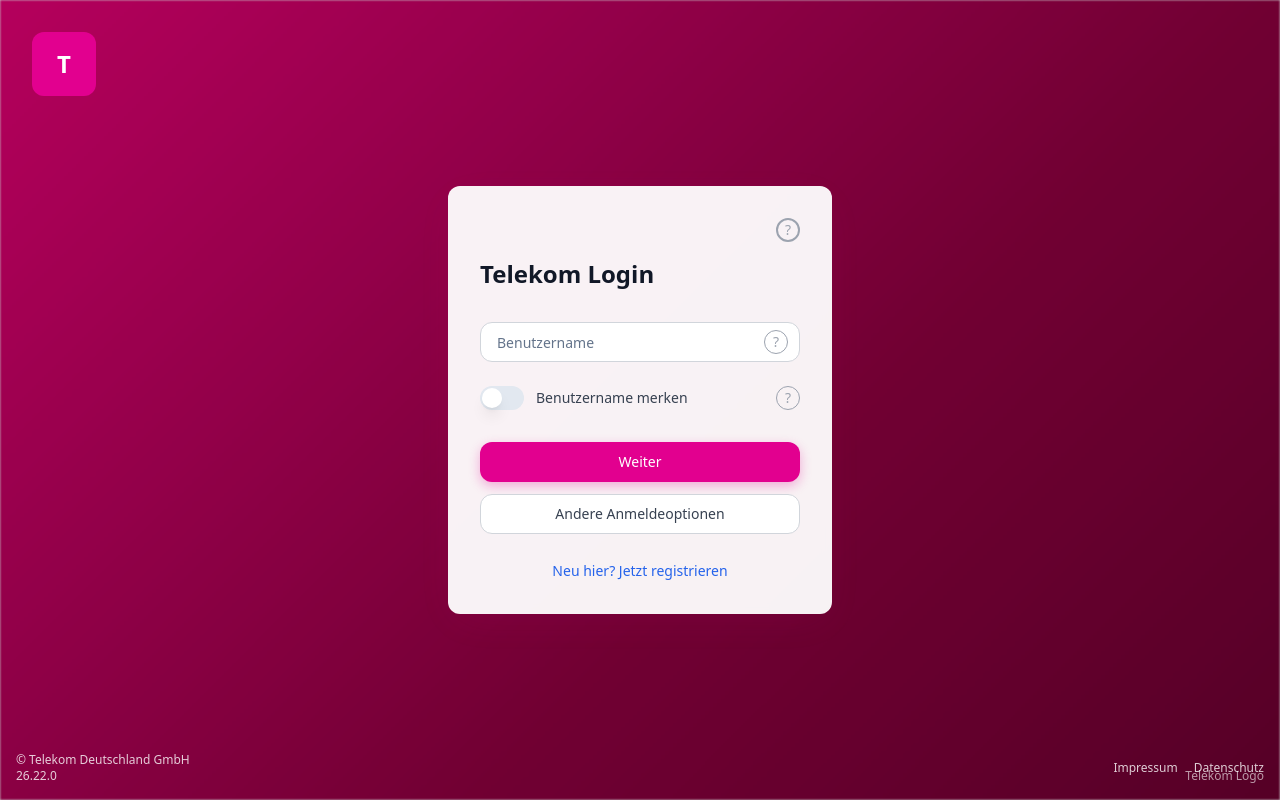
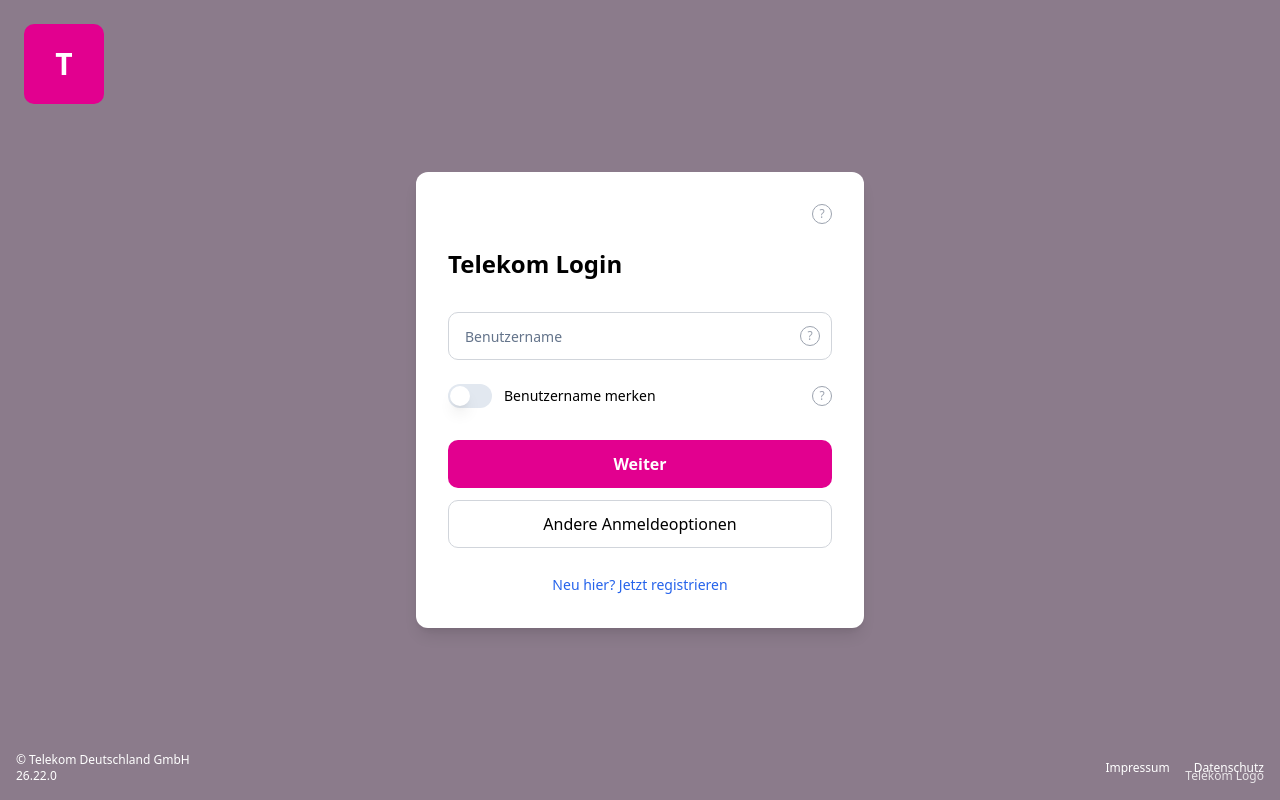
Before and after one commit to johnpain190/telekom-project, a React (Vite) app: page /login in a window 1280 px wide. Built offline with nearby package versions, Linux system fonts and the light colour scheme.

Commit message:
Refine login page replica
Implement username input and password tab display, ensuring exact replica of screenshots with matching sizes, widths, and colors.

```diff
--- a/src/pages/Login.tsx
+++ b/src/pages/Login.tsx
@@ -3,44 +3,54 @@ import { Button } from "@/components/ui/button";
 import { Card } from "@/components/ui/card";
 import { Input } from "@/components/ui/input";
 import { Switch } from "@/components/ui/switch";
+import { ChevronDown, Eye, EyeOff, User, ArrowLeft } from "lucide-react";
 
 const Login = () => {
+  const [step, setStep] = useState<'username' | 'password'>('username');
   const [username, setUsername] = useState("");
+  const [password, setPassword] = useState("");
   const [rememberUser, setRememberUser] = useState(false);
+  const [stayLoggedIn, setStayLoggedIn] = useState(false);
+  const [showPassword, setShowPassword] = useState(false);
+
+  const handleUsernameSubmit = () => {
+    if (username.trim()) {
+      setStep('password');
+    }
+  };
+
+  const handleBack = () => {
+    setStep('username');
+  };
+
+  const handleLogin = () => {
+    // Handle login logic here
+    console.log('Login with:', { username, password });
+  };
 
   return (
-    <div className="min-h-screen relative overflow-hidden">
+    <div className="min-h-screen relative" style={{ backgroundColor: '#8B7B8B' }}>
       {/* Telekom Logo */}
-      <div className="absolute top-8 left-8 z-10">
-        <div className="w-16 h-16 bg-telekom rounded-lg flex items-center justify-center">
-          <span className="text-white text-2xl font-bold">T</span>
+      <div className="absolute top-6 left-6 z-10">
+        <div className="w-20 h-20 bg-telekom rounded-md flex items-center justify-center">
+          <span className="text-white text-3xl font-bold">T</span>
         </div>
       </div>
 
-      {/* Background */}
-      <div className="absolute inset-0"
-           style={{
-             background: 'linear-gradient(135deg, #E20074 0%, #B8005C 30%, #8E0040 60%, #6B0030 100%)',
-             filter: 'blur(1px)'
-           }} />
-
-      {/* Overlay */}
-      <div className="absolute inset-0 bg-black/20" />
-
       {/* Main Content */}
-      <div className="relative z-10 min-h-screen flex items-center justify-center px-4">
-        <Card className="w-full max-w-sm p-8 border-0 bg-white/95 backdrop-blur-sm"
-              style={{ boxShadow: 'var(--shadow-card)' }}>
-
+      <div className="min-h-screen flex items-center justify-center px-4">
+        <Card className="w-full max-w-md bg-white rounded-lg shadow-lg border-0">
+          {step === 'username' ? (
+            <div className="p-8">
               {/* Help Icon */}
-          <div className="flex justify-end mb-4">
-            <button className="w-6 h-6 rounded-full border-2 border-gray-400 flex items-center justify-center text-gray-400 text-sm">
+              <div className="flex justify-end mb-6">
+                <button className="w-5 h-5 rounded-full border border-gray-400 flex items-center justify-center text-gray-400 text-xs">
                   ?
                 </button>
               </div>
 
               {/* Title */}
-          <h1 className="text-2xl font-semibold text-gray-900 mb-8">
+              <h1 className="text-2xl font-bold text-black mb-8">
                 Telekom Login
               </h1>
 
@@ -52,9 +62,9 @@ const Login = () => {
                     placeholder="Benutzername"
                     value={username}
                     onChange={(e) => setUsername(e.target.value)}
-                className="w-full px-4 py-3 border border-gray-300 rounded-lg focus:ring-2 focus:ring-telekom focus:border-transparent"
+                    className="w-full h-12 px-4 border border-gray-300 rounded-md text-base focus:ring-2 focus:ring-telekom focus:border-telekom"
                   />
-              <button className="absolute right-3 top-1/2 transform -translate-y-1/2 w-6 h-6 rounded-full border border-gray-400 flex items-center justify-center text-gray-400 text-sm">
+                  <button className="absolute right-3 top-1/2 transform -translate-y-1/2 w-5 h-5 rounded-full border border-gray-400 flex items-center justify-center text-gray-400 text-xs">
                     ?
                   </button>
                 </div>
@@ -68,54 +78,148 @@ const Login = () => {
                     onCheckedChange={setRememberUser}
                     className="data-[state=checked]:bg-telekom"
                   />
-              <span className="text-sm text-gray-700">Benutzername merken</span>
+                  <span className="text-sm text-black">Benutzername merken</span>
                 </div>
-            <button className="w-6 h-6 rounded-full border border-gray-400 flex items-center justify-center text-gray-400 text-sm">
+                <button className="w-5 h-5 rounded-full border border-gray-400 flex items-center justify-center text-gray-400 text-xs">
                   ?
                 </button>
               </div>
 
               {/* Buttons */}
-          <div className="space-y-3">
+              <div className="space-y-3 mb-6">
                 <Button
-              className="w-full bg-telekom hover:bg-telekom-dark text-white py-3 rounded-lg font-medium transition-colors"
-              style={{ boxShadow: 'var(--shadow-button)' }}
+                  onClick={handleUsernameSubmit}
+                  className="w-full h-12 bg-telekom hover:bg-telekom-dark text-white text-base font-semibold rounded-md"
                 >
                   Weiter
                 </Button>
 
                 <Button
                   variant="outline"
-              className="w-full border-gray-300 text-gray-700 py-3 rounded-lg font-medium hover:bg-gray-50"
+                  className="w-full h-12 border-gray-300 text-black bg-white hover:bg-gray-50 text-base font-medium rounded-md"
                 >
                   Andere Anmeldeoptionen
                 </Button>
               </div>
 
               {/* Register Link */}
-          <div className="text-center mt-6">
-            <button className="text-blue-600 hover:text-blue-700 text-sm font-medium">
+              <div className="text-center">
+                <button className="text-blue-600 hover:text-blue-700 text-sm">
                   Neu hier? Jetzt registrieren
                 </button>
               </div>
+            </div>
+          ) : (
+            <div className="p-8">
+              {/* User Info Header */}
+              <div className="flex items-center justify-between mb-6">
+                <div className="flex items-center space-x-2">
+                  <div className="w-8 h-8 bg-gray-400 rounded-full flex items-center justify-center">
+                    <User className="w-4 h-4 text-white" />
+                  </div>
+                  <span className="text-sm text-black">{username}</span>
+                  <ChevronDown className="w-4 h-4 text-gray-400" />
+                </div>
+                <button className="w-5 h-5 rounded-full border border-gray-400 flex items-center justify-center text-gray-400 text-xs">
+                  ?
+                </button>
+              </div>
+
+              {/* Title */}
+              <h1 className="text-2xl font-bold text-black mb-8">
+                Passwort eingeben
+              </h1>
+
+              {/* Password Input */}
+              <div className="mb-4">
+                <div className="relative">
+                  <Input
+                    type={showPassword ? "text" : "password"}
+                    placeholder="Passwort"
+                    value={password}
+                    onChange={(e) => setPassword(e.target.value)}
+                    className="w-full h-12 px-4 pr-12 border border-gray-300 rounded-md text-base bg-gray-100 focus:ring-2 focus:ring-telekom focus:border-telekom"
+                    style={{ backgroundColor: '#E8E8E8' }}
+                  />
+                  <button
+                    type="button"
+                    onClick={() => setShowPassword(!showPassword)}
+                    className="absolute right-3 top-1/2 transform -translate-y-1/2 text-gray-500"
+                  >
+                    {showPassword ? <EyeOff className="w-5 h-5" /> : <Eye className="w-5 h-5" />}
+                  </button>
+                </div>
+              </div>
+
+              {/* Forgot Password Link */}
+              <div className="mb-6">
+                <button className="text-blue-600 hover:text-blue-700 text-sm">
+                  Passwort vergessen?
+                </button>
+              </div>
+
+              {/* Stay Logged In Toggle */}
+              <div className="flex items-center justify-between mb-8">
+                <div className="flex items-center space-x-3">
+                  <Switch
+                    checked={stayLoggedIn}
+                    onCheckedChange={setStayLoggedIn}
+                    className="data-[state=checked]:bg-telekom"
+                  />
+                  <span className="text-sm text-black">Angemeldet bleiben</span>
+                </div>
+                <button className="w-5 h-5 rounded-full border border-gray-400 flex items-center justify-center text-gray-400 text-xs">
+                  ?
+                </button>
+              </div>
+
+              {/* Buttons */}
+              <div className="space-y-3 mb-6">
+                <Button
+                  onClick={handleLogin}
+                  className="w-full h-12 bg-telekom hover:bg-telekom-dark text-white text-base font-bold rounded-md"
+                >
+                  LOGIN
+                </Button>
+
+                <Button
+                  variant="outline"
+                  className="w-full h-12 border-gray-300 text-black bg-white hover:bg-gray-50 text-base font-medium rounded-md"
+                >
+                  Andere Anmeldeoptionen
+                </Button>
+              </div>
+
+              {/* Back Link */}
+              <div className="text-left">
+                <button
+                  onClick={handleBack}
+                  className="text-blue-600 hover:text-blue-700 text-sm flex items-center"
+                >
+                  <ArrowLeft className="w-4 h-4 mr-1" />
+                  Zurück
+                </button>
+              </div>
+            </div>
+          )}
         </Card>
       </div>
 
       {/* Footer */}
-      <div className="absolute bottom-4 left-4 right-4 flex justify-between items-center text-white/80 text-xs">
+      <div className="absolute bottom-4 left-4 right-4 flex justify-between items-center text-white text-xs">
         <div>
           <div>© Telekom Deutschland GmbH</div>
           <div>26.22.0</div>
         </div>
-        <div className="flex space-x-4">
-          <button className="hover:text-white">Impressum</button>
-          <button className="hover:text-white">Datenschutz</button>
+        <div className="flex space-x-6">
+          <button className="hover:text-gray-200">Impressum</button>
+          <button className="hover:text-gray-200">Datenschutz</button>
         </div>
       </div>
 
       {/* Logo Bottom Right */}
       <div className="absolute bottom-4 right-4">
-        <div className="text-white/60 text-xs">Telekom Logo</div>
+        <div className="text-white/80 text-xs">Telekom Logo</div>
       </div>
     </div>
   );
```
Lines whose indentation alone changed are shown as unchanged.
